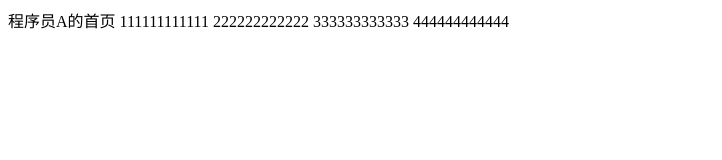
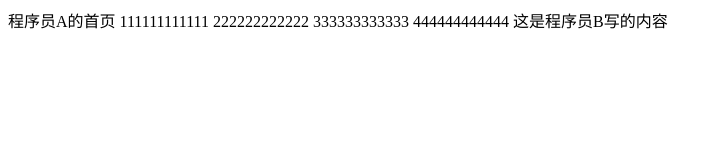
Before and after one commit to GitHub-qin/git-demo, a plain HTML site: page index.html in a window 1280 px wide. Shown: the whole page, without its empty margins (0-722 px from the left). Drawn offline with Linux system fonts and the light colour scheme.

Commit message:
程序员B第一次提交

```diff
--- a/index.html
+++ b/index.html
@@ -12,5 +12,6 @@
    222222222222
    333333333333
    444444444444
+   这是程序员B写的内容
 </body>
 </html>
```
